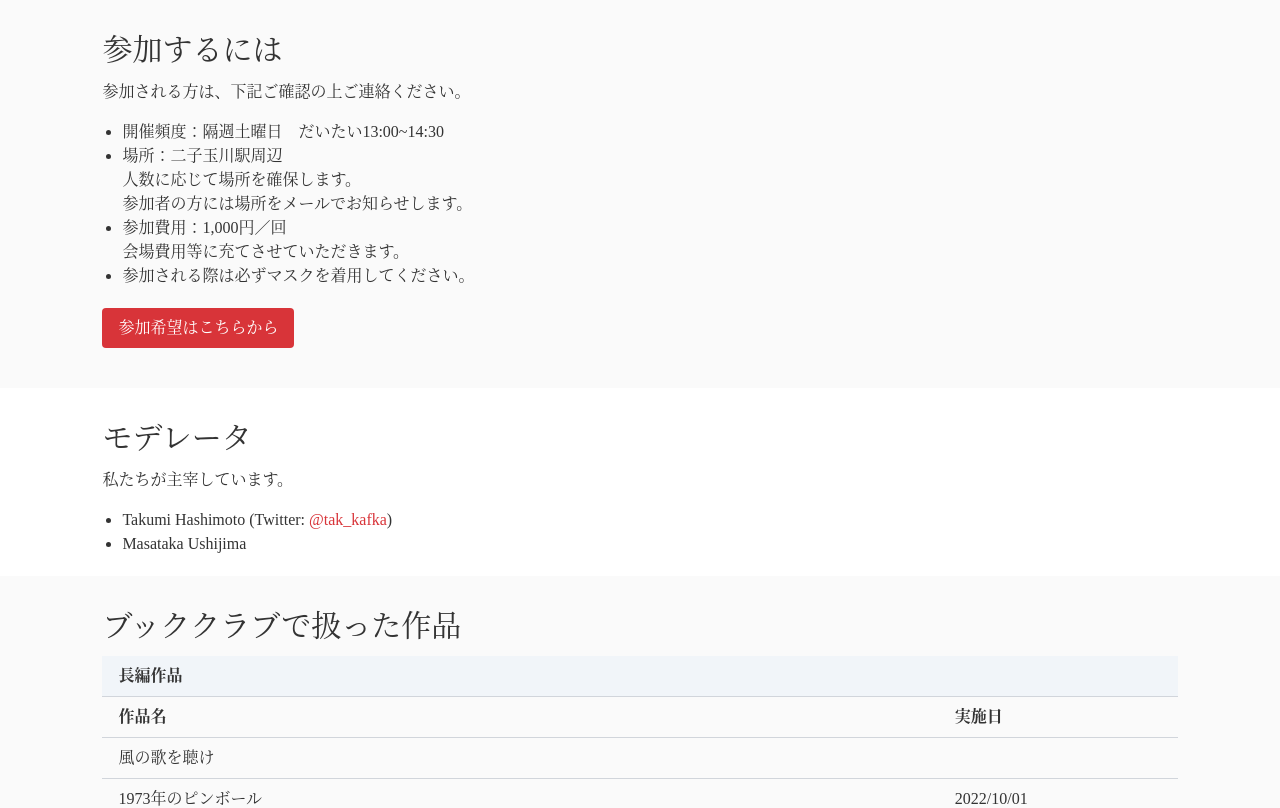
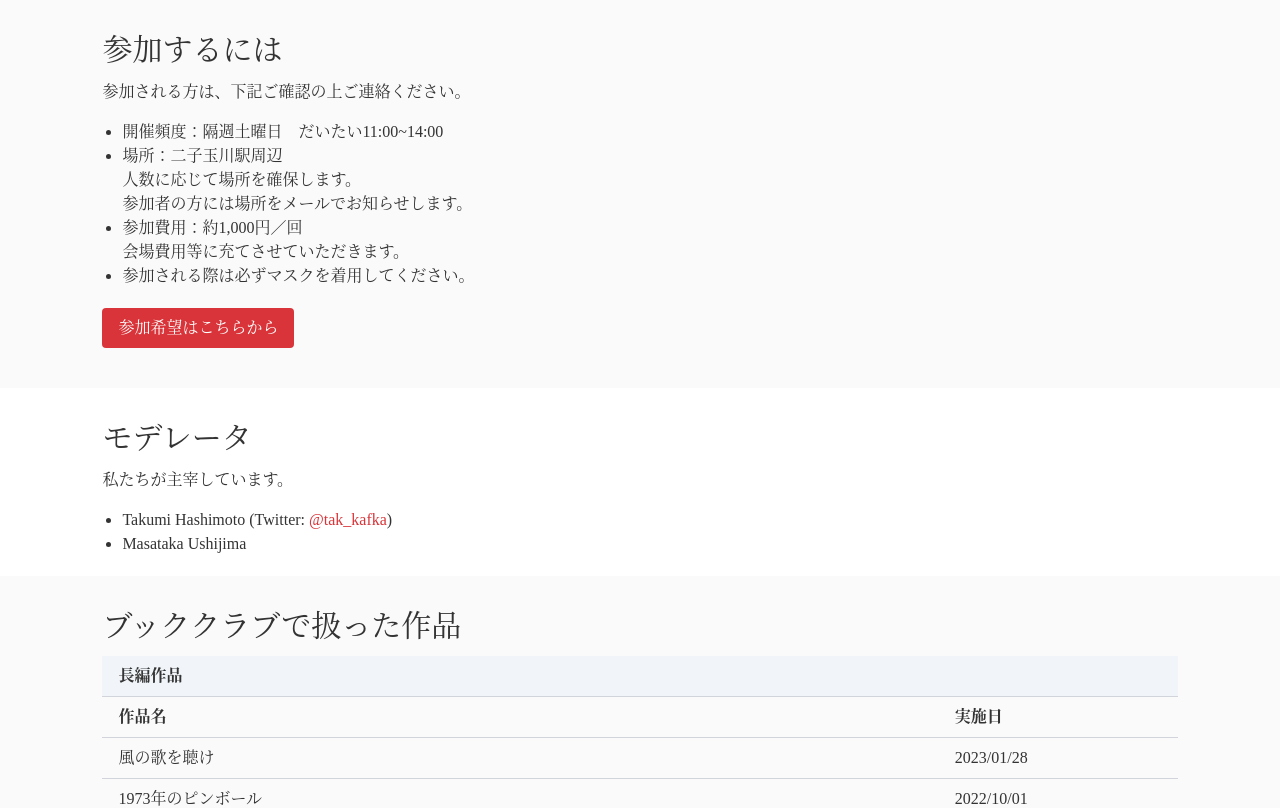
Before and after one commit to takumi-hash/takumi-hash.github.io, a Gatsby site: page / in a window 1280 px wide. Shown: the part 780-1588 px from the top of the page. Built offline with nearby package versions, Linux system fonts and the light colour scheme; Gatsby itself is replaced by a stand-in of ours.

Commit message:
history update

```diff
--- a/src/pages/index.js
+++ b/src/pages/index.js
@@ -25,14 +25,14 @@ const IndexPage = () => {
           <h2 className="text-3xl my-3">参加するには</h2>
           <p>参加される方は、下記ご確認の上ご連絡ください。</p>
           <ul className="list-disc px-5">
-            <li>開催頻度：隔週土曜日　だいたい13:00~14:30</li>
+            <li>開催頻度：隔週土曜日　だいたい11:00~14:00</li>
             <li>場所：二子玉川駅周辺
               <ul>
                 <li>人数に応じて場所を確保します。</li>
                 <li>参加者の方には場所をメールでお知らせします。</li>
               </ul>
             </li>
-            <li>参加費用：1,000円／回
+            <li>参加費用：約1,000円／回
               <ul>
                 <li>会場費用等に充てさせていただきます。</li>
               </ul>
@@ -69,6 +69,7 @@ const IndexPage = () => {
             <tbody>
                 <tr>
                     <td>風の歌を聴け</td>
+                    <td>2023/01/28</td>
                 </tr>
                 <tr>
                     <td>1973年のピンボール</td>
```
